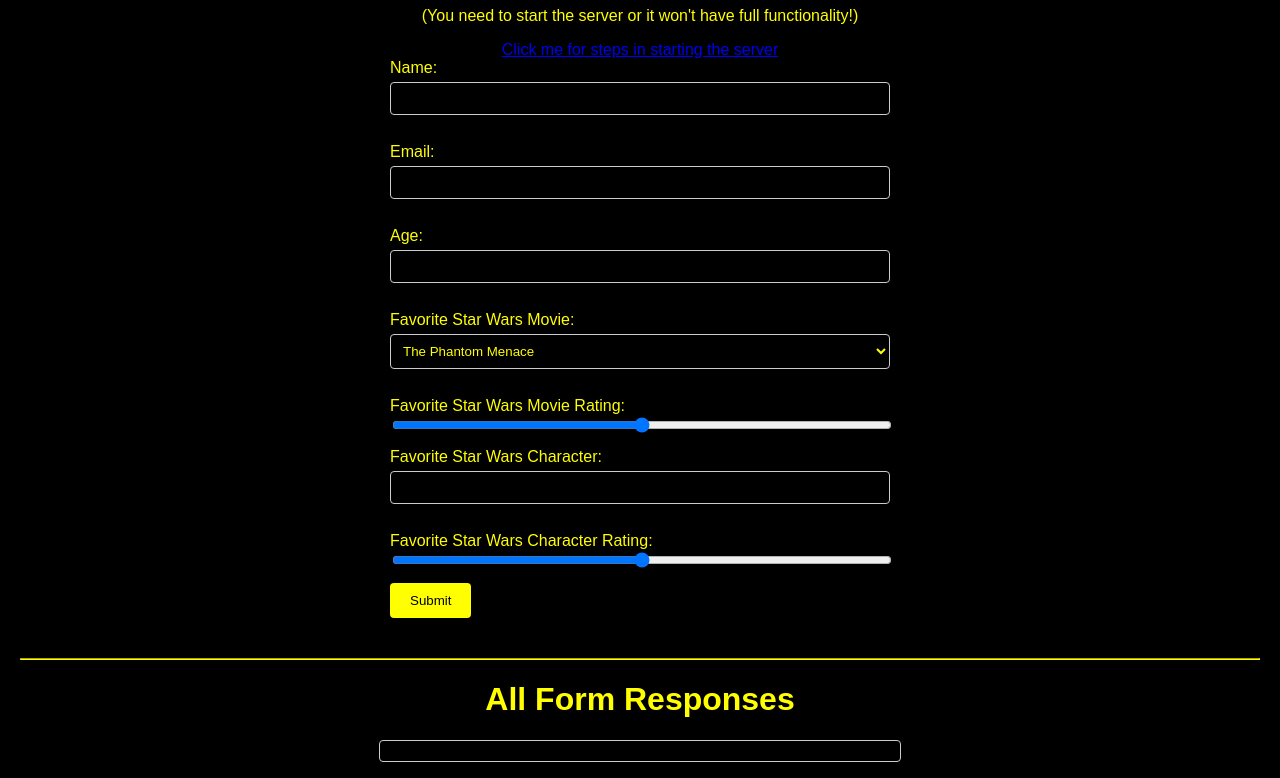
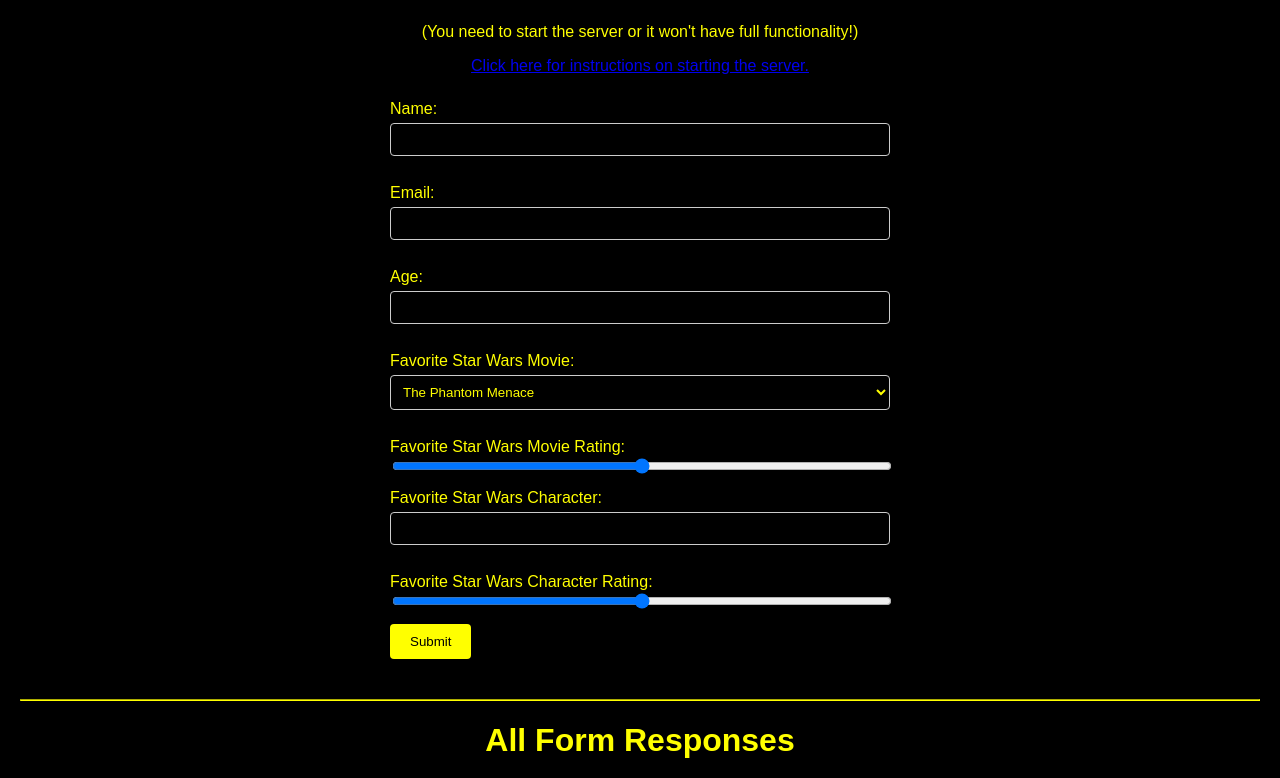
Before and after one commit to t1oluwani/StarWarsAPI, a website: page index.html in a window 1280 px wide. Shown: the part 93-871 px from the top of the page. Drawn offline with Linux system fonts and the light colour scheme; no server answers.

Commit message:
Styling to clean up addition

```diff
--- a/index.html
+++ b/index.html
@@ -12,8 +12,8 @@
 <body>
     <h1>Star Wars Character Form</h1>
     <div id="prereq">
-        <p>(You need to start the server or it won't have full functionality!)</p>
-        <a href="https://github.com/t1oluwani/StarWarsAPI/tree/main">Click me for steps in starting the server</a>
+        <p>(You need to start the server or it won't have full functionality!) </p>
+        <a href="https://github.com/t1oluwani/StarWarsAPI/tree/main"> Click here for instructions on starting the server.</a>
     </div>
     <form id="form">
         <label for="name">Name:</label>
--- a/styles.css
+++ b/styles.css
@@ -6,8 +6,16 @@
     background-color: black; /* Background color */
 }
 
-h1, #prereq {
+h1 {
     text-align: center;
+}
+
+#prereq {
+  display: flex;
+  flex-direction: column;
+  justify-content: center;
+  align-items: center;
+  margin-bottom: 25px;
 }
 
 form {
```
